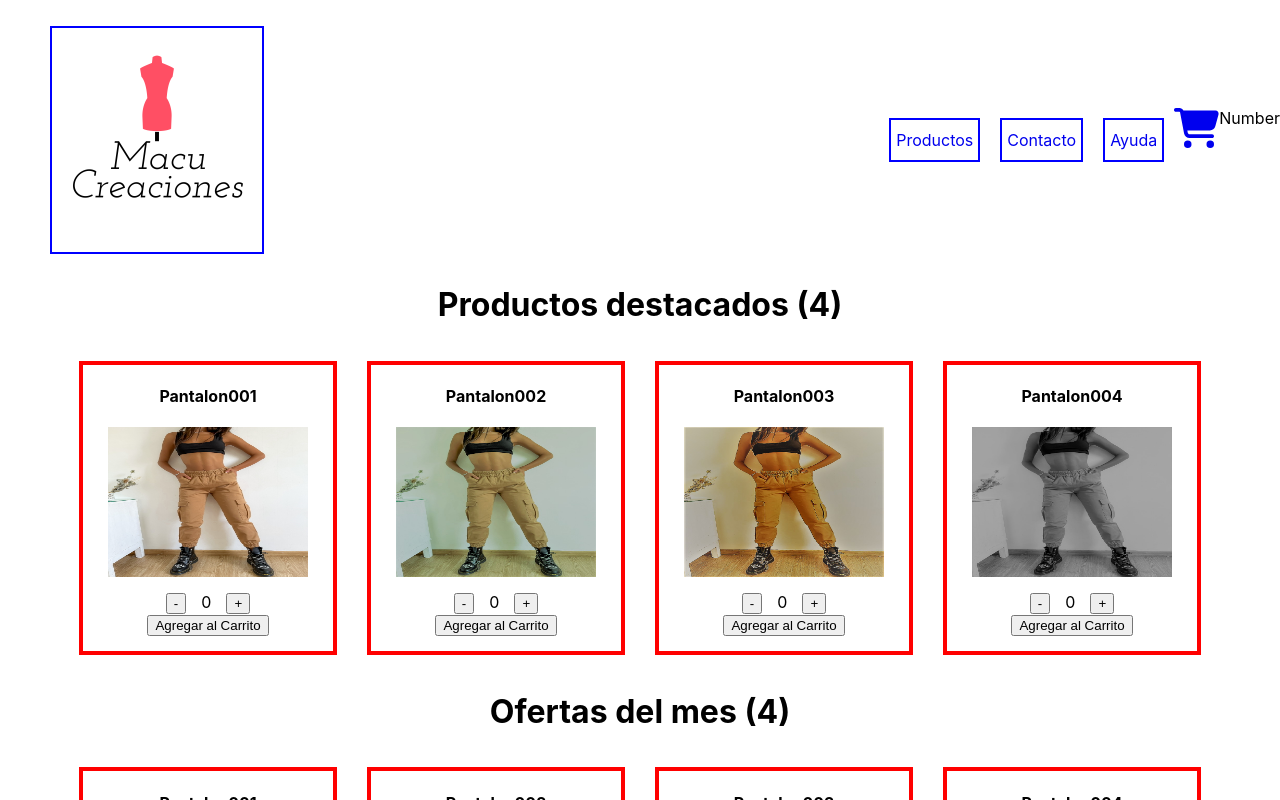
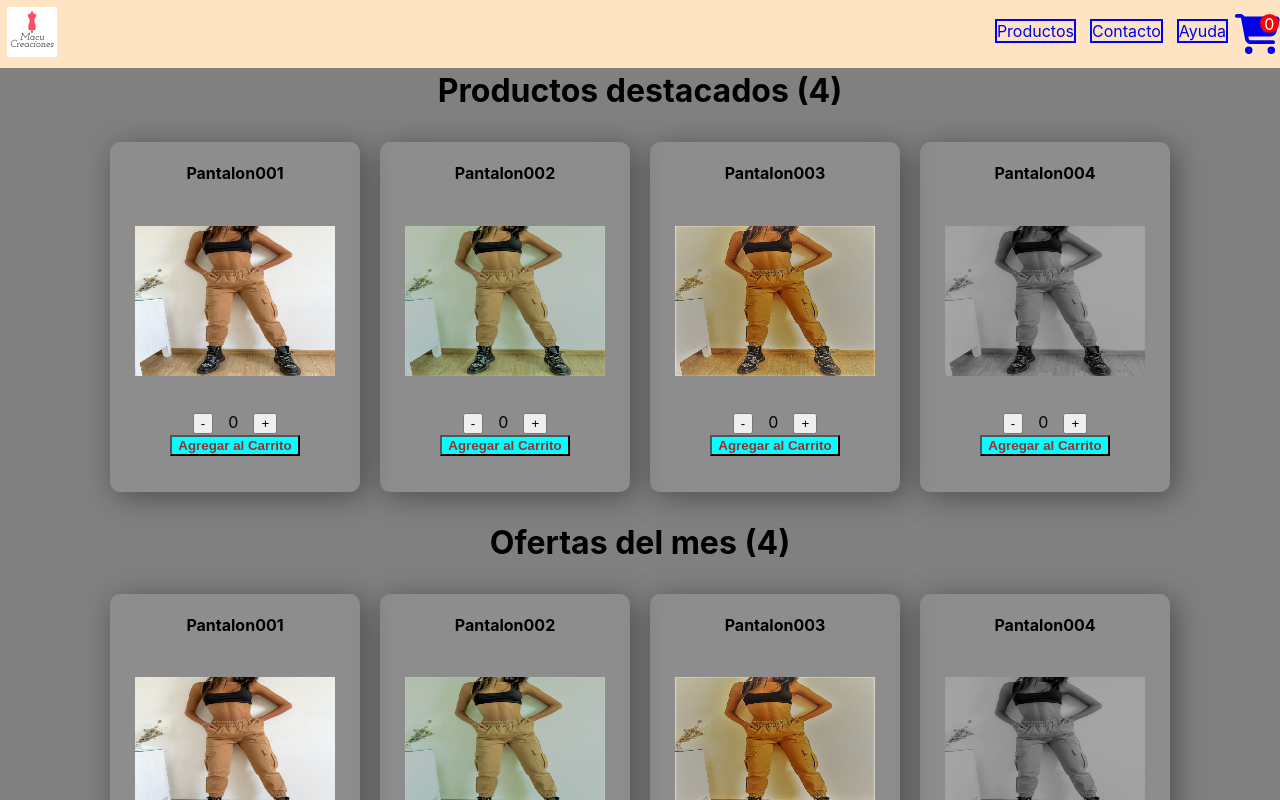
Before and after one commit to RamosS96/macu-ramos, a React (Create React App) app: page / in a window 1280 px wide. Shown: the top 800 px of the page. Built offline with nearby package versions, Linux system fonts and the light colour scheme.

Commit message:
Estilo en cards

```diff
--- a/src/App.css
+++ b/src/App.css
@@ -1,3 +1,7 @@
+body {
+  background-color:gray;
+  padding-top: 50px;
+}
 .App {
   text-align: center;
 }
--- /dev/null
+++ b/src/components/Buttons/ButtonAddCart.css
@@ -0,0 +1,5 @@
+.btn-add-cart {
+  background-color: aqua;
+  color: brown;
+  font-weight: bold;
+}
--- a/src/components/Buttons/ButtonAddCart.jsx
+++ b/src/components/Buttons/ButtonAddCart.jsx
@@ -1,8 +1,9 @@
 import React from 'react';
+import './ButtonAddCart.css';
 
-function ButtonAddCart({content}) {
+function ButtonAddCart({content, fn}) {
   return (
-    <button >
+    <button className='btn-add-cart' onClick={fn}>
         {content}
     </button>
   );
--- a/src/components/Cards/ShopCart.css
+++ b/src/components/Cards/ShopCart.css
@@ -5,11 +5,13 @@
   max-width: 200px;
 }
 .shop-card {
-  border: solid 4px red;
+  margin: 10px;
+  border-radius: 10px;
+  background-color: rgba(255, 255, 255, 0.1);
+  box-shadow: 5px 5px 30px rgba(0, 0, 0, 0.4);
+  height: 350px;
+  width: 250px;
   display: inline-flex;
-  margin: 15px 15px;
-  width: 250px;
-  height: auto;
   flex-wrap: wrap;
   justify-content: center;
 }
--- a/src/components/Cards/ShopCart.jsx
+++ b/src/components/Cards/ShopCart.jsx
@@ -42,7 +42,7 @@ function ShopCart({producto, stock, src}) {
           <button onClick={()=>setCount((itemCount>0 ? itemCount-1 : itemCount=0))}> - </button>
           <span>{itemCount}</span>
           <button onClick={()=>setCount((itemCount<stock ? itemCount+1 : itemCount=itemCount))} > + </button>
-        <button onClick={useAddItem}>Agregar al Carrito</button>
+        {<ButtonAddCart content={"Agregar al Carrito" } fn={useAddItem}/> }
         </div>
     </div>
   );
--- a/src/components/NavBar/CartWidget.jsx
+++ b/src/components/NavBar/CartWidget.jsx
@@ -4,10 +4,10 @@ import {faCartShopping} from '@fortawesome/free-solid-svg-icons';
 
 function CartWidget(props) {
     return (
-        <div>
+        <div className='cart-container'>
 
             <a href='/'><FontAwesomeIcon icon={faCartShopping} className="cart-icon"/></a>
-            <span className='cart-span'>Number</span>
+            <span className='cart-span'>0</span>
         </div>
     );
 }
--- a/src/components/NavBar/NavBar.css
+++ b/src/components/NavBar/NavBar.css
@@ -2,7 +2,8 @@ ul {
     display: flex;
     align-items: center;
     justify-content: space-between;
-
+    padding: 0;
+    margin: 0;
 }
 
 ul div {
@@ -10,15 +11,52 @@ ul div {
 }
 
 li {
-    border: 2px solid blue;
+
     color: brown;
     display: inline-block;
-    margin: 10px 10px;
-    padding: 10px 5px;
+    margin: 5px 5px;
+    padding: 2px 2px;
 }
+
 li a {
+    border: 2px solid blue;
     text-decoration: none;
+
 }
+
+nav {
+    background-color: bisque;
+
+    position: fixed;
+    top: 0;
+    width: 100%;
+}
+
 .cart-icon {
     font-size: 40px;
 }
+
+.nav-img {
+    height: 50px;
+    width: 50px;
+}
+
+.cart-container {
+    position: relative;
+}
+
+.cart-span {
+    position: absolute;
+    top: 0;
+    left: 55%;
+    background: red;
+    width: 15px;
+    height: 15px;
+    border-radius: 50%;
+    display: flex;
+    justify-content: center;
+    align-items: center;
+    color: white;
+    padding: 2px;
+
+}
--- a/src/components/NavBar/NavBar.jsx
+++ b/src/components/NavBar/NavBar.jsx
@@ -4,9 +4,9 @@ import CartWidget from './CartWidget';
 
 function NavBar() {
     return (
-        <div>
+        <nav>
             <ul>
-                <li><img src={imgLogo} alt='logo'/></li>
+                <li><img className='nav-img' src={imgLogo} alt='logo'/></li>
                 <div>
                 <li><a href='index.html'>Productos</a></li>
                 <li><a href='index.html'>Contacto</a></li>
@@ -14,7 +14,7 @@ function NavBar() {
                 <CartWidget/>
                 </div>
             </ul>
-        </div>
+        </nav>
     );
 }
 
```
